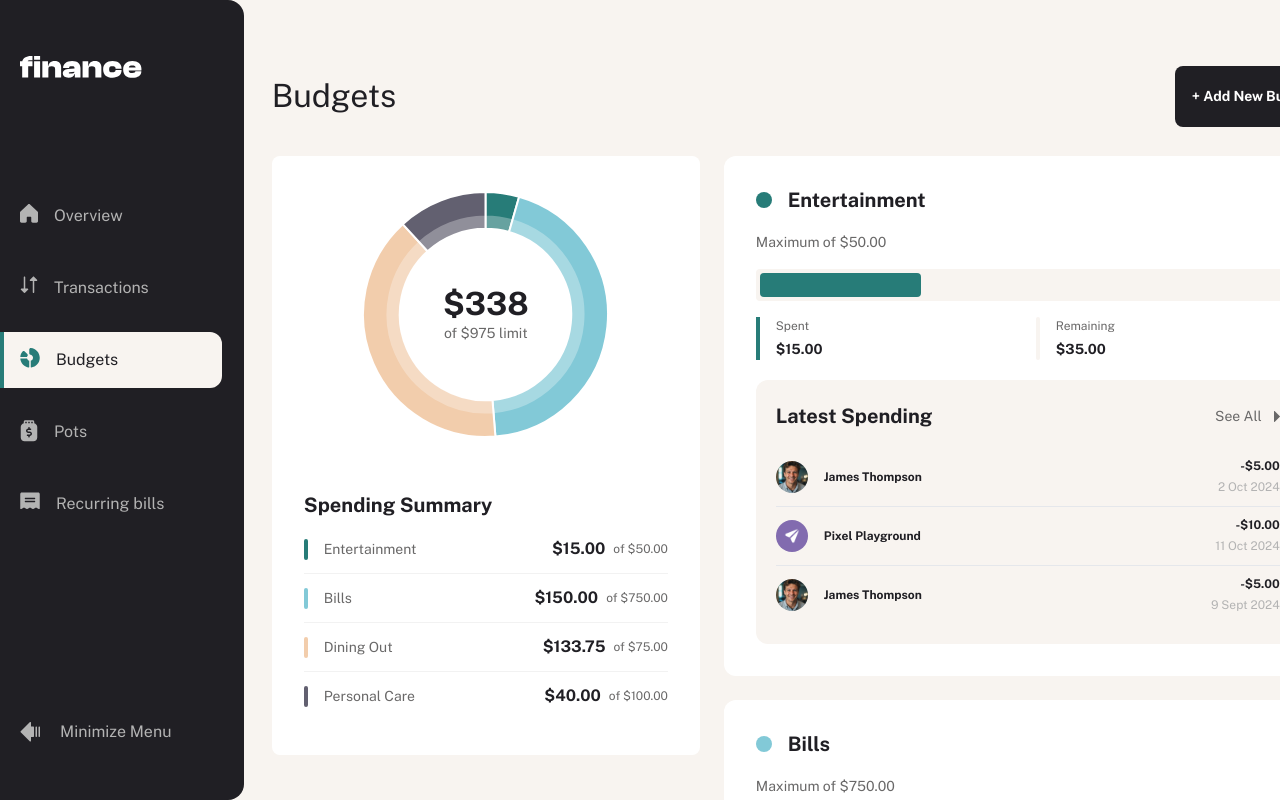
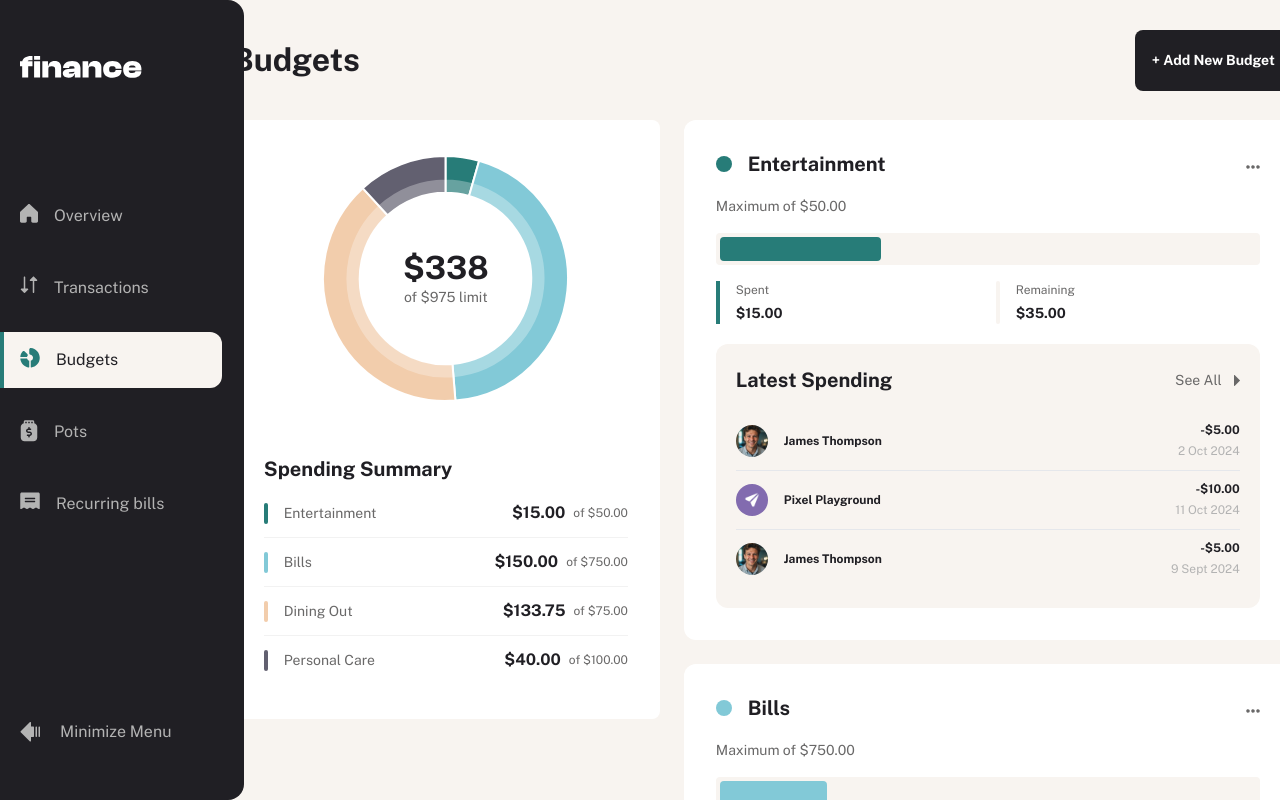
Before and after one commit to Chermann-KING/personal-finance-app, a Next.js app: page /dashboard/budgets in a window 1280 px wide. Built offline with nearby package versions, Linux system fonts and the light colour scheme.

Commit message:
♻️ Main: Components > Dashboard > Update HeaderPage

```diff
--- a/src/app/dashboard/budgets/page.tsx
+++ b/src/app/dashboard/budgets/page.tsx
@@ -2,13 +2,13 @@
 
 import Budgets from "@/components/Dashboard/Budgets/Budgets";
 import BudgetCards from "@/components/Dashboard/Budgets/BudgetCards";
-import Button from "@/ui/Button";
 import BudgetPopup from "@/ui/AddOrEditeBudgetPopup";
 import { useState } from "react";
 import { BudgetProvider } from "@/context/BudgetContext";
 import { Budget } from "@/types";
+import HeaderPage from "@/components/Dashboard/HeaderPage";
 
-export default function BudgetsPage() {
+function BudgetsPage() {
   const [isPopupOpen, setIsPopupOpen] = useState(false);
 
   const handleAddBudgetClick = () => {
@@ -21,23 +21,17 @@ export default function BudgetsPage() {
   };
 
   return (
-    <BudgetProvider>
-      {/* Utilisation du contexte ici */}
-      <div className="px-10 py-9 flex flex-col justify-start items-center gap-8">
+    <div className="self-stretch flex flex-col gap-y-8">
       {/* header */}
-        <div className=" mx-auto w-[1060px] h-14 py-2 flex justify-between items-center gap-6">
-          <h1 className="text-grey-900 text-preset-1">Budgets</h1>
-          <Button
-            type="button"
-            variant={"primary"}
-            onClick={handleAddBudgetClick}
-          >
-            + Add New Budget
-          </Button>
-        </div>
+      <HeaderPage
+        title="Budgets"
+        showButton
+        buttonText="+ Add New Budget"
+        onButtonClick={handleAddBudgetClick}
+      />
 
-        <div className="mx-auto w-[1060px] flex gap-6">
-          {/* BudgetPopup */}
+      <div className="flex gap-6">
+        {/* popup */}
         <BudgetPopup
           isOpen={isPopupOpen}
           onClose={() => setIsPopupOpen(false)}
@@ -49,6 +43,13 @@ export default function BudgetsPage() {
         <BudgetCards />
       </div>
     </div>
+  );
+}
+
+export default function Page() {
+  return (
+    <BudgetProvider>
+      <BudgetsPage />
     </BudgetProvider>
   );
 }
--- a/src/app/dashboard/overview/page.tsx
+++ b/src/app/dashboard/overview/page.tsx
@@ -66,8 +66,8 @@ export default function OverviewPage() {
 
   return (
     <div className="self-stretch flex flex-col gap-y-8">
-      {/* Header */}
-      <HeaderPage />
+      {/* header */}
+      <HeaderPage title="Overview" />
       {/* currence balance, icome & expenses */}
       <div className="flex flex-col gap-y-3 sm:gap-x-6 sm:flex-row">
         <CurrentBalance currentBalance={data.balance.current} />
--- a/src/app/dashboard/pots/page.tsx
+++ b/src/app/dashboard/pots/page.tsx
@@ -7,8 +7,7 @@ import { Pot } from "@/types";
 import PotPopup from "@/ui/AddOrEditPotPopup";
 import PotList from "@/components/Dashboard/Pots/PotList";
 import PotTransactionModal from "@/ui/PotTransactionModal";
-
-import Button from "@/ui/Button";
+import HeaderPage from "@/components/Dashboard/HeaderPage";
 
 function PotsPage() {
   const { addPot, editPot, addMoneyToPot, withdrawFromPot } = usePot();
@@ -64,16 +63,17 @@ function PotsPage() {
   };
 
   return (
-    <div className="px-10 py-9 flex flex-col justify-start items-center gap-8">
-      <div className=" mx-auto w-[1060px] h-14 py-2 flex justify-between items-center gap-6">
-        <h1 className="text-grey-900 text-preset-1">Pots</h1>
-        <Button type="button" variant={"primary"} onClick={handleAddNewPot}>
-          + Add New Pot
-        </Button>
-      </div>
+    <div className="self-stretch flex flex-col gap-y-8">
+      {/* header */}
+      <HeaderPage
+        title="Pots"
+        showButton
+        buttonText="+ Add New Pot"
+        onButtonClick={handleAddNewPot}
+      />
 
-      <div className="mx-auto w-[1060px] flex gap-6">
-        {/* Pot Popup */}
+      <div className="flex gap-6">
+        {/* popup */}
         {isModalOpen && (
           <PotPopup
             isOpen={isModalOpen}
--- a/src/app/dashboard/recurring-bills/page.tsx
+++ b/src/app/dashboard/recurring-bills/page.tsx
@@ -7,18 +7,18 @@ import SortDropdown from "@/ui/SortDropdown";
 import BillsList from "@/components/Dashboard/Bills/BillsList";
 import BillsSummary from "@/components/Dashboard/Bills/BillsSummary";
 import TotalBills from "@/components/Dashboard/Bills/TotalBills";
+import HeaderPage from "@/components/Dashboard/HeaderPage";
 
 const RecurringBillsPage = () => {
   const { bills, setSearchQuery, setSortBy } = useBill();
 
   return (
-    <div className="flex-grow h-auto px-10 py-9 flex-col justify-start items-center gap-8">
-      {/* title page */}
-      <div className="mb-10 mx-auto w-[1060px] h-14 py-2 justify-start items-center gap-6">
-        <h1 className="text-grey-900 text-preset-1">Recurring Bills</h1>
-      </div>
+    <div className="self-stretch flex flex-col gap-y-8">
+      {/* header */}
+      <HeaderPage title="Recurring Bills" />
+
       {/* content */}
-      <div className="mx-auto w-[1060px] flex justify-between gap-x-6">
+      <div className="flex justify-between gap-x-6">
         {/* total bills & summary */}
         <div className="w-[337px] h-[418px] flex flex-col gap-y-6">
           <TotalBills />
@@ -29,21 +29,16 @@ const RecurringBillsPage = () => {
         <div className="w-[669px] bg-white flex flex-col gap-y-6 p-8 rounded-xl">
           {/* search & sort by */}
           <div className="flex justify-between items-center ">
-            <div className="w-[320px]">
             <SearchBar
               setSearchQuery={setSearchQuery}
               placeholderText="Search bills"
             />
-            </div>
             {/* sort by */}
-            <div className="w-[169px] flex justify-between items-center">
-              <span className="text-grey-500 text-preset-4">Sort by</span>
             <SortDropdown
               setSortBy={setSortBy}
               setCurrentPage={() => {}}
               label={true}
             />
-            </div>
           </div>
           <BillsList bills={bills} />
         </div>
--- a/src/app/dashboard/transactions/page.tsx
+++ b/src/app/dashboard/transactions/page.tsx
@@ -10,6 +10,7 @@ import {
   useTransactionContext,
   TransactionProvider,
 } from "@/context/TransactionContext";
+import HeaderPage from "@/components/Dashboard/HeaderPage";
 
 function TransactionsPage() {
   const { transactions, fetchTransactions } = useTransactionContext();
@@ -57,14 +58,12 @@ function TransactionsPage() {
   }, [fetchData]);
 
   return (
-    <div className="flex-grow h-auto max-w-[1140px] py-9 flex-col justify-start items-center gap-8">
-      {/* title page */}
-      <div className="mb-10 mx-auto max-w-[1140px] h-14 py-2 justify-start items-center gap-6">
-        <h1 className="text-grey-900 text-preset-1 font-bold">Transactions</h1>
-      </div>
+    <div className="self-stretch flex flex-col gap-y-8">
+      {/* Header */}
+      <HeaderPage title={"Transactions"} />
 
       {/* content */}
-      <div className="mx-auto w-full p-8 bg-white rounded-xl flex-col justify-start items-start">
+      <div className="self-stretch p-8 bg-white rounded-xl flex-col justify-start items-start">
         {/* actions */}
         <div className="self-stretch flex flex-row justify-between items-center gap-4 sm:gap-6 ">
           {/* search bar */}
--- a/src/components/Dashboard/HeaderPage.tsx
+++ b/src/components/Dashboard/HeaderPage.tsx
@@ -1,17 +1,46 @@
 import React from "react";
-// import Button from "@/ui/Button";
+import Button from "@/ui/Button";
 
-const HeaderPage = ({}) => {
+/**
+ * Props pour le composant HeaderPage.
+ * @property {string} title - Le titre à afficher dans l'en-tête.
+ * @property {boolean} [showButton] - Indique si un bouton doit être affiché dans l'en-tête. Par défaut: false.
+ * @property {string} [buttonText] - Le texte à afficher dans le bouton, si showButton est activé.
+ * @property {function} [onButtonClick] - Fonction de rappel pour gérer le clic sur le bouton.
+ */
+interface HeaderPageProps {
+  title: string;
+  showButton?: boolean;
+  buttonText?: string;
+  onButtonClick?: () => void;
+}
+
+/**
+ * Composant HeaderPage pour afficher un en-tête avec un titre et, de manière optionnelle, un bouton.
+ *
+ * Le bouton n'est affiché que si la prop `showButton` est passée à true.
+ * Le texte du bouton et l'action à effectuer lors du clic sont configurés via les props `buttonText` et `onButtonClick`.
+ *
+ * @param {HeaderPageProps} props - Les props nécessaires pour configurer le HeaderPage.
+ * @returns JSX.Element
+ */
+const HeaderPage: React.FC<HeaderPageProps> = ({
+  title,
+  showButton = false,
+  buttonText,
+  onButtonClick,
+}) => {
   return (
-    <header className="self-stretch flex justify-between items-center gap-6">
-      <h1 className="text-grey-900 text-preset-1 font-bold">Overview</h1>
-      {/* <Button
-        type="button"
-        variant={"primary"}
-        //   onClick={handleAddBudgetClick}
-      >
-        + Add New Budget
-      </Button> */}
+    <header className="self-stretch h-14 flex justify-between items-center gap-6">
+      {/* Titre de la page */}
+      <h1 className="text-grey-900 text-preset-1 font-bold">{title}</h1>
+
+      {/* Bouton conditionnel */}
+      {showButton && (
+        <Button type="button" variant={"primary"} onClick={onButtonClick}>
+          {buttonText}
+        </Button>
+      )}
     </header>
   );
 };
--- a/src/ui/Button.tsx
+++ b/src/ui/Button.tsx
@@ -1,8 +1,21 @@
 import React from "react";
 import CaretRightIcon from "@/assets/images/icon-caret-right.svg";
 
+/**
+ * Types de variantes disponibles pour le bouton.
+ * @typedef {"primary" | "secondary" | "tertiary" | "destroy"} ButtonVariant
+ */
 type ButtonVariant = "primary" | "secondary" | "tertiary" | "destroy";
 
+/**
+ * Props pour le composant Button.
+ * @property {"submit" | "reset" | "button"} [type] - Le type du bouton (submit, reset ou button). Par défaut: "button".
+ * @property {ButtonVariant} variant - La variante du style du bouton.
+ * @property {React.ReactNode} children - Le contenu à afficher à l'intérieur du bouton.
+ * @property {function} [onClick] - Fonction de rappel pour gérer le clic sur le bouton.
+ * @property {boolean} [disabled] - Désactiver le bouton (true ou false).
+ * @property {string} [className] - Classes CSS supplémentaires pour personnaliser le bouton.
+ */
 interface ButtonProps {
   type?: "submit" | "reset" | "button";
   variant: ButtonVariant;
@@ -12,17 +25,28 @@ interface ButtonProps {
   className?: string;
 }
 
+/**
+ * Composant Button réutilisable avec plusieurs variantes de style.
+ *
+ * Le bouton peut afficher un contenu enfant (children) et appliquer différentes variantes (primary, secondary, etc.).
+ * Il gère également les états désactivés et les clics via des props.
+ *
+ * @param {ButtonProps} props - Les props nécessaires pour configurer le Button.
+ * @returns JSX.Element
+ */
 const Button: React.FC<ButtonProps> = ({
-  type,
+  type = "button", // Type de bouton par défaut
   variant,
   children,
   onClick,
   disabled,
   className,
 }) => {
+  // Styles de base du bouton
   const baseStyles =
     "inline-flex items-center justify-center rounded-lg px-[17px] py-5 text-preset-4 font-bold transition duration-200 focus:outline-none focus:ring-2 focus:ring-offset-2";
 
+  // Styles conditionnels selon la variante
   const variantStyles = {
     primary: "bg-grey-900 text-white hover:bg-grey-500 focus:ring-grey-500",
     secondary:
@@ -41,6 +65,7 @@ const Button: React.FC<ButtonProps> = ({
       } ${className}`}
     >
       {children}
+      {/* Affiche l'icône CaretRight uniquement pour la variante 'tertiary' */}
       {variant === "tertiary" && <CaretRightIcon className="ml-3" />}
     </button>
   );
```
Lines whose indentation alone changed are shown as unchanged.
